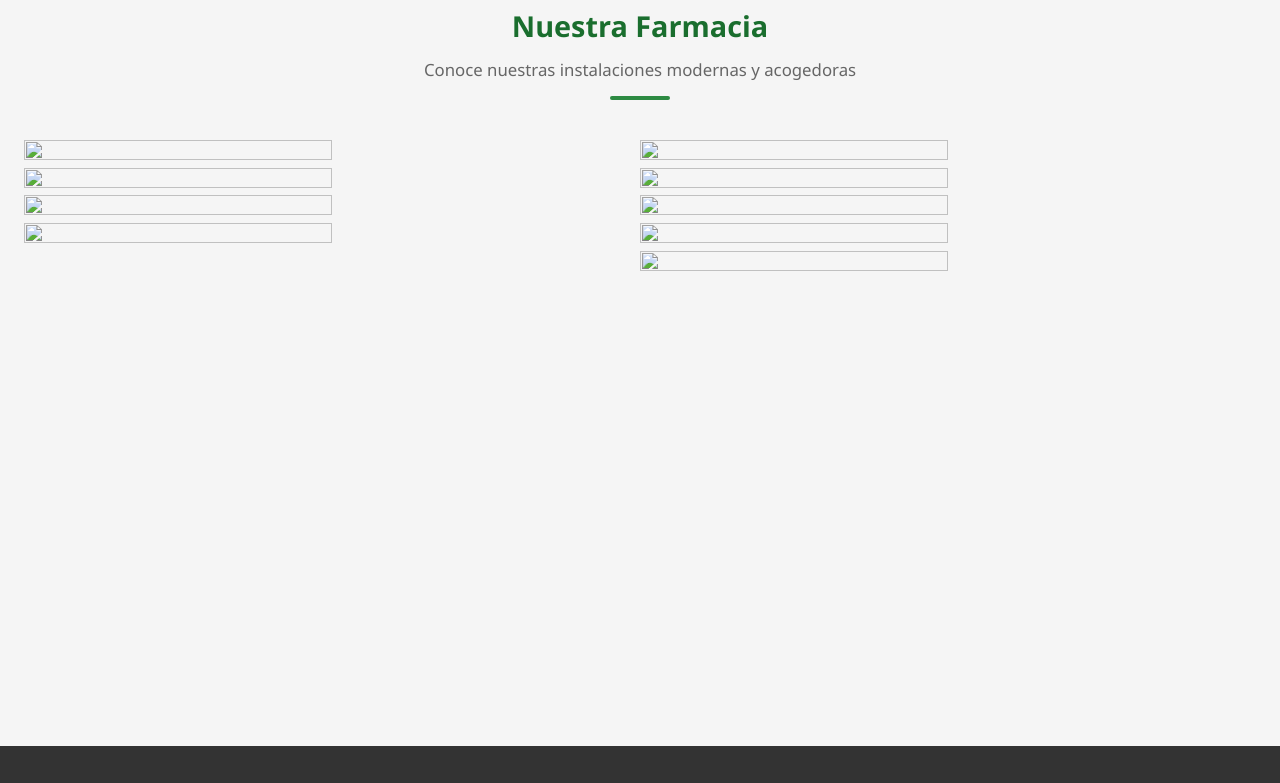
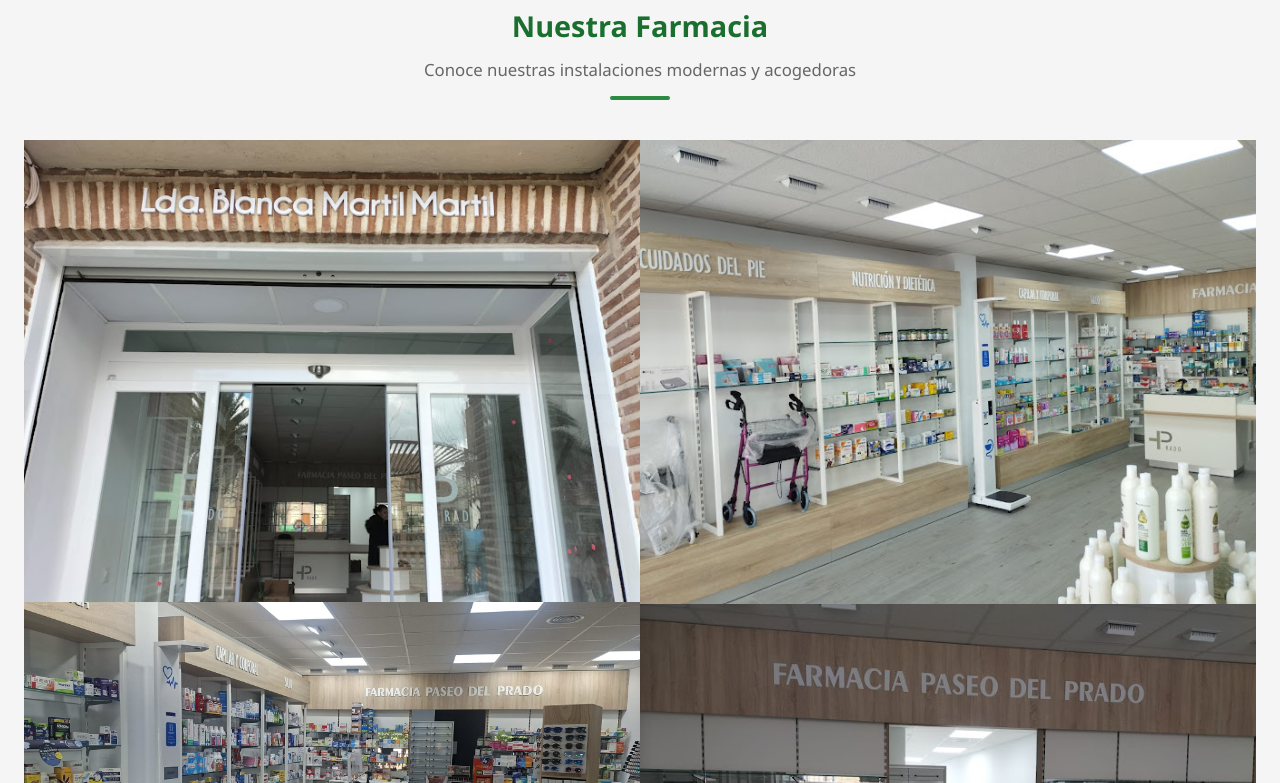
Before and after one commit to mywebs63/farmaciapaseodelpradovillaluenga, a plain HTML site: page index.html in a window 1280 px wide. Shown: the part 1809-2592 px from the top of the page. Drawn offline with Linux system fonts and the light colour scheme.

Commit message:
Update image sources in index.html

```diff
--- a/index.html
+++ b/index.html
@@ -699,23 +699,23 @@
       <div class="underline"></div>
     </div>
 
-<p><img src="farmacia%209.jpg" name="Imagen8" align="left" width="50%" height="40%">
+<p><img src="farmacia-8.jpg" name="Imagen8" align="left" width="50%" height="40%">
 
-<img src="farmacia%202.jpg" name="Imagen2" align="right" width="50%" height="40%">
+<img src="farmacia-2.jpg" name="Imagen2" align="right" width="50%" height="40%">
 
-<img src="farmacia%209.jpg" name="Imagen9" align="left" width="50%" height="40%">
+<img src="farmacia-9.jpg" name="Imagen9" align="left" width="50%" height="40%">
 
-<img src="farmacia%206.jpg" name="Imagen6" align="right" width="50%" height="40%">
+<img src="farmacia-6.jpg" name="Imagen6" align="right" width="50%" height="40%">
 
-<img src="farmacia%207.jpg" name="Imagen7" align="left" width="50%" height="40%">
+<img src="farmacia-7.jpg" name="Imagen7" align="left" width="50%" height="40%">
 
-<img src="farmacia%201.jpg" name="Imagen1" align="right" width="50%" height="40%">
+<img src="farmacia-1.jpg" name="Imagen1" align="right" width="50%" height="40%">
 
-<img src="farmacia%203.jpg" name="Imagen3" align="left" width="50%" height="40%">
+<img src="farmacia-3.jpg" name="Imagen3" align="left" width="50%" height="40%">
 
- <img src="farmacia%204.jpg" name="Imagen4" align="right" width="50%" height="40%">
+ <img src="farmacia-4.jpg" name="Imagen4" align="right" width="50%" height="40%">
 
-<img src="farmacia%205.jpg" name="Imagen5" align="right" width="50%" height="40%">
+<img src="farmacia-5.jpg" name="Imagen5" align="right" width="50%" height="40%">
 <br clear="left"/>
       </br>
 <br>
```
